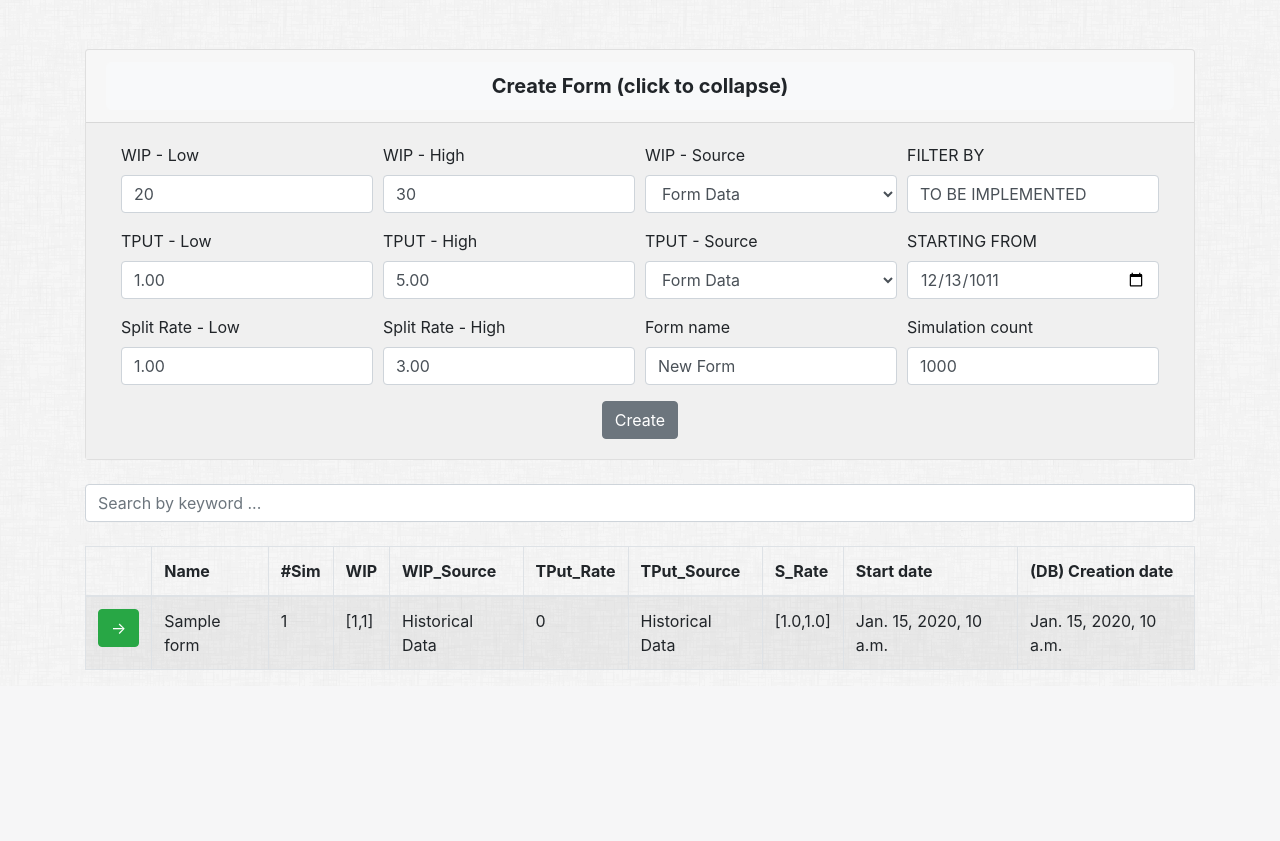
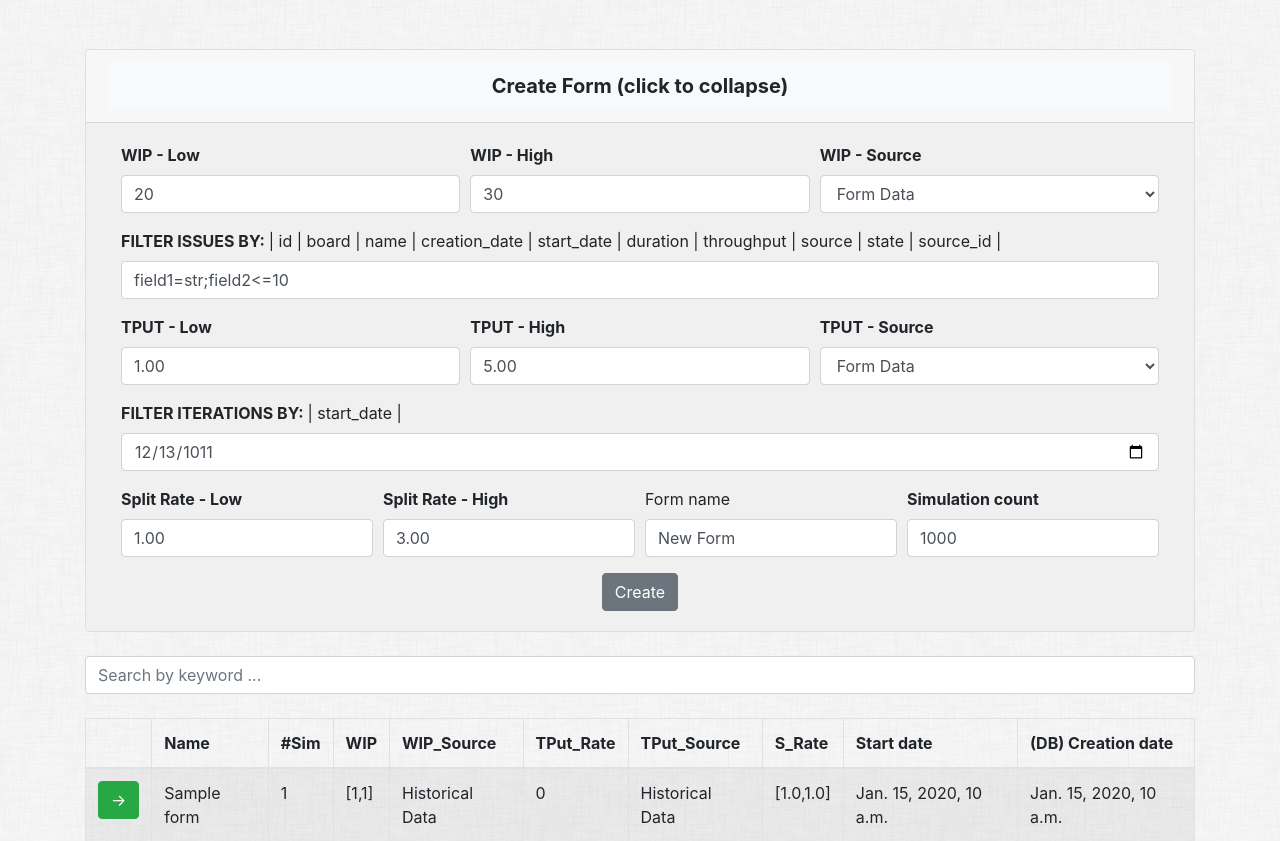
Before and after one commit to msm416/4castinate, a Django app: page /forecast/1/ in a window 1280 px wide, after a click on "Create Form (click to collapse)". Shown: the part 666-1507 px from the top of the page. Before the commit the page ends 1336 px from the top, so only its background shows below. Run offline with Django 3.2, Linux system fonts and the light colour scheme; tables that the repository leaves empty hold one stand-in row (values such as "Sample post"); some libraries are stand-ins or nearby versions.

Commit message:
Output model fields to UI form. Add filter field in model.

```diff
--- a/forecast/models.py
+++ b/forecast/models.py
@@ -68,6 +68,7 @@ class Form(models.Model):
 
     # Default: we consider forms that don't use historical wip data
     wip_from_data = models.BooleanField(default=False)
+    wip_from_data_filter = models.TextField(default="")
 
     split_factor_lower_bound = models.FloatField(default=1.00)
     split_factor_upper_bound = models.FloatField(default=3.00)
@@ -90,11 +91,11 @@ class Form(models.Model):
 
     # Returns always >= 0
     # TODO: implement this for forms that represent epics
-    def get_wip_from_data(self, epic_parent):
+    def get_wip_from_data(self):
+        print(f"WE HAWT - {self.name}")
         return Issue.objects\
             .filter(board__name=self.board.name,
-                    state='Ongoing',
-                    epic_parent=epic_parent)\
+                    state='Ongoing')\
             .count()
 
     # Returns always >= 0
@@ -124,13 +125,17 @@ class Form(models.Model):
             # TODO: figure how to avoid recomputing simulation (but NOT 'if th_l_b == g_th_avg()')
             self.throughput_lower_bound = throughput_rate_avg
             self.throughput_upper_bound = throughput_rate_avg
-            self.save()
+
         # else:
         #     if self.simulation_set.exists():
         #         return
 
-        # if self.wip_from_data:
-        #     wip = self.get_wip_from_data()
+        if self.wip_from_data:
+            wip = self.get_wip_from_data()
+            self.wip_lower_bound = wip
+            self.wip_upper_bound = wip
+
+        self.save()
 
         start_time = time.time()
 
--- a/forecast/templates/forecast/detail.html
+++ b/forecast/templates/forecast/detail.html
@@ -6,7 +6,6 @@
 
     {% if form %}
         <h1>{{ board.name }}: {{ form.name }}</h1>
-
         <canvas id="myLikelihoodTable"></canvas>
 
         {{ weeks |json_script:"weeks"}}
@@ -94,61 +93,64 @@
             </div>
 
             <div id="collapseOne" class="collapse" aria-labelledby="headingOne"
-                 data-parent="#accordion" style="background-color: rgb(240, 240, 240);">
+            data-parent="#accordion" style="background-color: rgb(240, 240, 240);">
                 <div class="card-body">
                     <div class="container">
                         <form action="{% url 'forecast:create_form' board.id%}" method="post">
                             {% csrf_token %}
                             <div class="form-row">
-                                <div class="form-group col-md-3">
-                                    <label for="wip_lower_bound">WIP - Low</label>
+                                <div class="form-group col-md-4">
+                                    <label for="wip_lower_bound"> <b> WIP - Low </b></label>
                                     <input type="text" name="wip_lower_bound" class="form-control" id="wip_lower_bound" value="20">
                                 </div>
-                                <div class="form-group col-md-3">
-                                    <label for="wip_upper_bound">WIP - High</label>
+                                <div class="form-group col-md-4">
+                                    <label for="wip_upper_bound"> <b> WIP - High </b> </label>
                                     <input type="text" name="wip_upper_bound" class="form-control" id="wip_upper_bound" value="30">
                                 </div>
-                                <div class="form-group col-md-3">
-                                    <label for="wip_from_data">WIP - Source</label>
+                                <div class="form-group col-md-4">
+                                    <label for="wip_from_data"> <b> WIP - Source </b> </label>
                                     <select name="wip_from_data" id="wip_from_data" class="form-control">
                                         <option id="inputWipOptionForm" selected>Form Data</option>
                                         <option id="inputWipOptionData">Historical Data</option>
                                     </select>
                                 </div>
-                                <div class="form-group col-md-3">
-                                    <label for="wip_issue_filter">FILTER BY</label>
-                                    <input type="text" name="wip_issue_filter" class="form-control" id="wip_issue_filter" value="TO BE IMPLEMENTED">
-                                </div>
-
                             </div>
                             <div class="form-row">
-                                <div class="form-group col-md-3">
-                                    <label for="throughput_lower_bound">TPUT - Low</label>
+                                <div class="form-group col-md-12">
+                                    <label for="wip_issue_filter"> <b> FILTER ISSUES BY: </b> | {% for form_field in form_fields %} {{ form_field }} | {% endfor %} </label>
+                                    <input type="text" name="wip_issue_filter" class="form-control" id="wip_issue_filter" value="field1=str;field2<=10">
+                                </div>
+                            </div>
+                            <div class="form-row">
+                                <div class="form-group col-md-4">
+                                    <label for="throughput_lower_bound"> <b> TPUT - Low </b> </label>
                                     <input type="text" name="throughput_lower_bound" class="form-control" id="throughput_lower_bound" value="1.00">
                                 </div>
-                                <div class="form-group col-md-3">
-                                    <label for="throughput_upper_bound">TPUT - High</label>
+                                <div class="form-group col-md-4">
+                                    <label for="throughput_upper_bound"> <b> TPUT - High </b> </label>
                                     <input type="text" name="throughput_upper_bound" class="form-control" id="throughput_upper_bound" value="5.00">
                                 </div>
-                                <div class="form-group col-md-3">
-                                    <label for="throughput_from_data">TPUT - Source</label>
+                                <div class="form-group col-md-4">
+                                    <label for="throughput_from_data"> <b> TPUT - Source </b> </label>
                                     <select name="throughput_from_data" id="throughput_from_data" class="form-control">
                                         <option id="inputOptionForm" selected>Form Data</option>
                                         <option id="inputOptionData" >Historical Data</option>
                                     </select>
                                 </div>
-                                <div class="form-group col-md-3">
-                                    <label for="start_date">STARTING FROM </label>
+                            </div>
+                            <div class="form-row">
+                                <div class="form-group col-md-12">
+                                    <label for="start_date"> <b> FILTER ITERATIONS BY: </b> | start_date | </label>
                                     <input type="date" name="start_date" class="form-control" id="start_date" value="{{LONG_TIME_AGO}}">
                                 </div>
                             </div>
                             <div class="form-row">
                                 <div class="form-group col-md-3">
-                                    <label for="split_factor_lower_bound">Split Rate - Low</label>
+                                    <label for="split_factor_lower_bound"> <b> Split Rate - Low </b> </label>
                                     <input type="text" name="split_factor_lower_bound" class="form-control" id="split_factor_lower_bound" value="1.00">
                                 </div>
                                 <div class="form-group col-md-3">
-                                    <label for="split_factor_upper_bound">Split Rate - High</label>
+                                    <label for="split_factor_upper_bound"> <b> Split Rate - High </b> </label>
                                     <input type="text" name="split_factor_upper_bound" class="form-control" id="split_factor_upper_bound" value="3.00">
                                 </div>
                                 <div class="form-group col-md-3">
@@ -156,7 +158,7 @@
                                     <input type="text" class="form-control" name="name" id="name" value="New Form">
                                 </div>
                                 <div class="form-group col-md-3">
-                                    <label for="simulation_count">Simulation count</label>
+                                    <label for="simulation_count"> <b> Simulation count </b> </label>
                                     <input type="text" name="simulation_count" class="form-control" id="simulation_count" value="1000">
                                 </div>
                             </div>
--- a/forecast/views.py
+++ b/forecast/views.py
@@ -59,7 +59,8 @@ def detail(request, board_id, form_id=None):
                'centile_values': centile_values,
 
                'LONG_TIME_AGO': LONG_TIME_AGO,
-               'nbar': 'detail'}
+               'nbar': 'detail',
+               'form_fields': [field.name for field in Iteration._meta.get_fields()]}
 
     return render(request, 'forecast/detail.html', context)
 
```
